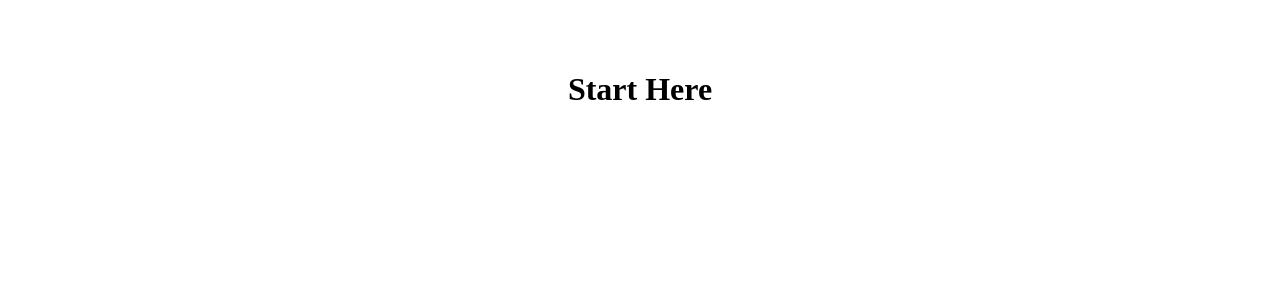
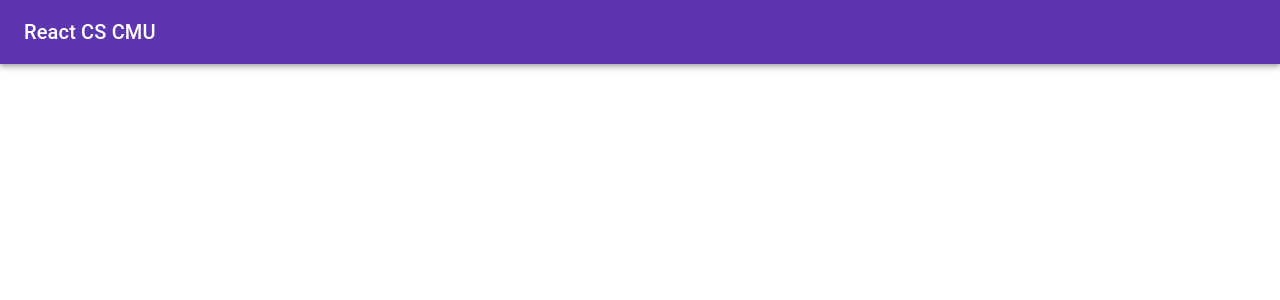
Before and after one commit to mycostech/react-cs-cmu, a React (Vite) app: page / in a window 1280 px wide. Shown: the top 300 px of the page. Built offline with nearby package versions, Linux system fonts and the light colour scheme.

Commit message:
Section Five: Show User JSON

```diff
--- a/src/App.tsx
+++ b/src/App.tsx
@@ -1,15 +1,12 @@
-
+import MatApp from "./components/MatApp"
+import ShowUserJSON from "./components/ShowUserJson"
+import user from './data/user.json'
 
 function App() {
     return (
-        <div
-            style={{
-                padding: 50,
-                textAlign: 'center',
-            }}
-        >
-            <h1>Start Here</h1>
-        </div>
+       <MatApp>
+            <ShowUserJSON user={user} />
+       </MatApp>
     )
 }
 
--- /dev/null
+++ b/src/components/ShowUserJson.tsx
@@ -0,0 +1,31 @@
+interface IJob {
+    position: string
+    company: string
+}
+
+interface ICar {
+    brand: string
+    model: string
+    year: number
+}
+
+interface IUser {
+    name: string
+    age: number
+    isDead: boolean
+    job: IJob
+    cars: ICar[]
+    // cars
+}
+
+interface ShowUserJSONProps {
+    user: IUser
+}
+function ShowUserJSON({user}: ShowUserJSONProps) {
+    console.log('user:', user)
+    return <div>
+
+    </div>
+}
+
+export default ShowUserJSON
```
